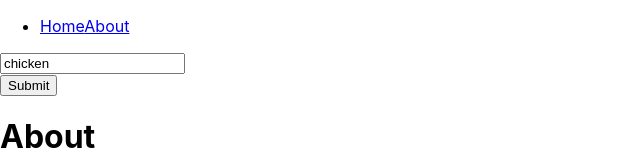
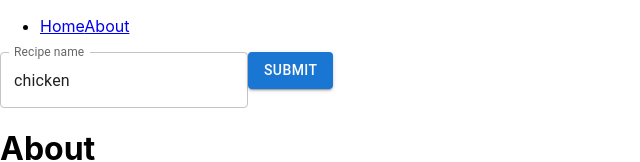
Before and after one commit to joelcmk/Recipefy, a React (Create React App) app: page /about#test in a window 1280 px wide. Before the commit this address led to /about. Shown: the top 162 px of the page, without its empty margins (0-640 px from the left). Built offline with nearby package versions, Linux system fonts and the light colour scheme; no server answers.

Commit message:
Added MUI

```diff
--- a/package.json
+++ b/package.json
@@ -3,6 +3,10 @@
   "version": "0.1.0",
   "private": true,
   "dependencies": {
+    "@emotion/react": "^11.4.1",
+    "@emotion/styled": "^11.3.0",
+    "@mui/material": "^5.0.4",
+    "@mui/styled-engine-sc": "^5.0.3",
     "@testing-library/jest-dom": "^5.11.4",
     "@testing-library/react": "^11.1.0",
     "@testing-library/user-event": "^12.1.10",
@@ -11,6 +15,7 @@
     "react-dom": "^17.0.2",
     "react-router-dom": "^5.3.0",
     "react-scripts": "4.0.3",
+    "styled-components": "^5.3.1",
     "web-vitals": "^1.0.1"
   },
   "scripts": {
--- a/src/App.js
+++ b/src/App.js
@@ -2,6 +2,8 @@ import React, { useState, useEffect } from 'react';
 import RecipeList from './RecipeList';
 import About from './About';
 import Test from './Test';
+import Button from '@mui/material/Button';
+import TextField from '@mui/material/TextField';
 import {
   BrowserRouter as Router,
   Switch,
@@ -47,16 +49,17 @@ const App = () => {
           </ul>
         </nav>
         <form onSubmit={handleSubmit}>
-          <input
+          <TextField id="recipeName" label="Recipe name" variant="outlined"
             value={recipeName}
             onChange={(e) => setRecipeName(e.target.value)}
-            type="text" id="recipeName"
+            type="text"
             name="recipeName"
           />
+          <Button type="submit" variant="contained">Submit</Button>
         </form>
-        <button type="submit">Submit</button>
+
         <Switch>
-          <Route path={`/${test}`}>
+          <Route path={`/about`}>
             <About name={selectedRecipe.name} image={selectedRecipe.img} test={selectedRecipe} />
           </Route>
 
```
Also changed, not shown: 1 other file (tests, documents, lock files or other folders).
